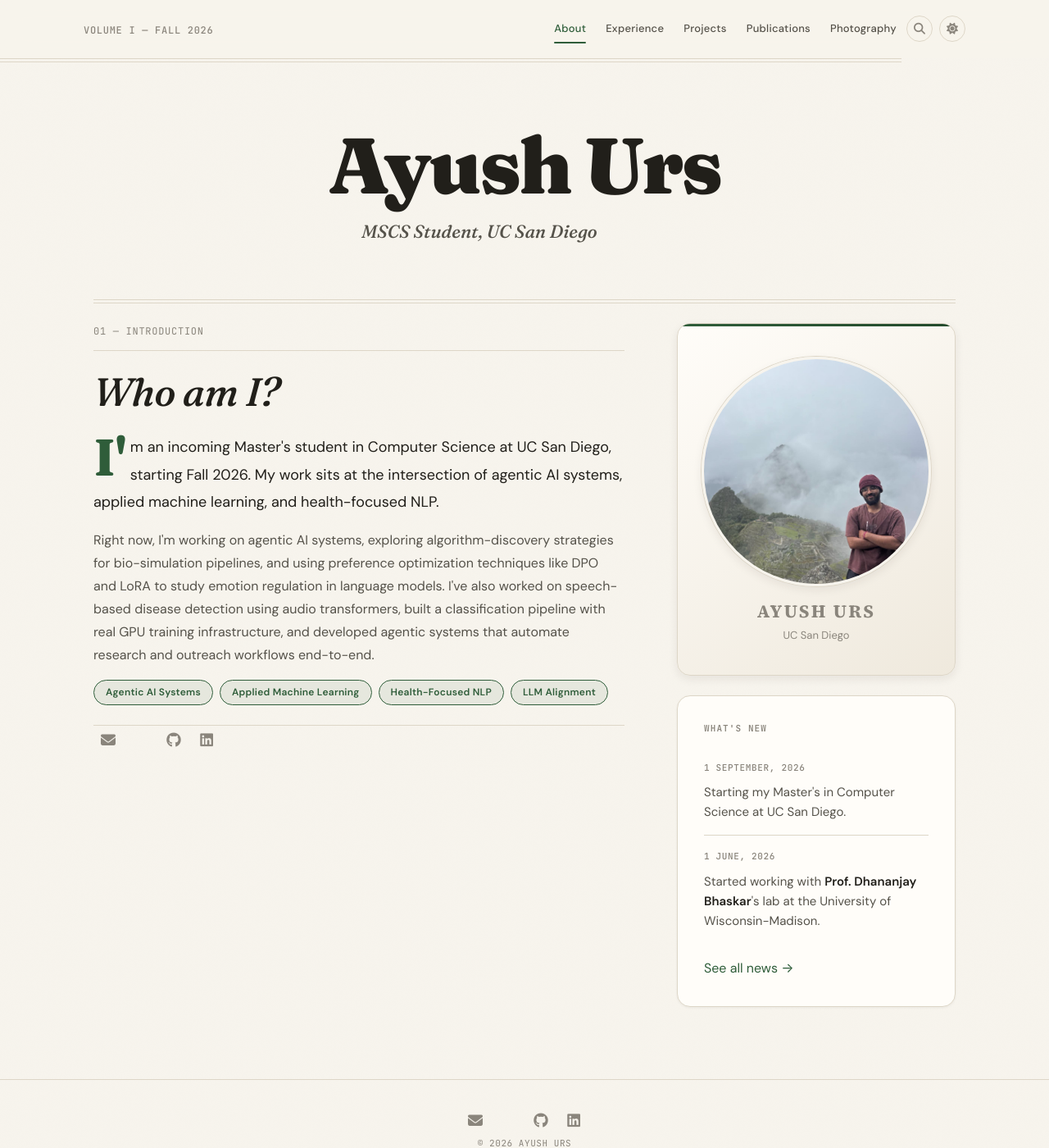
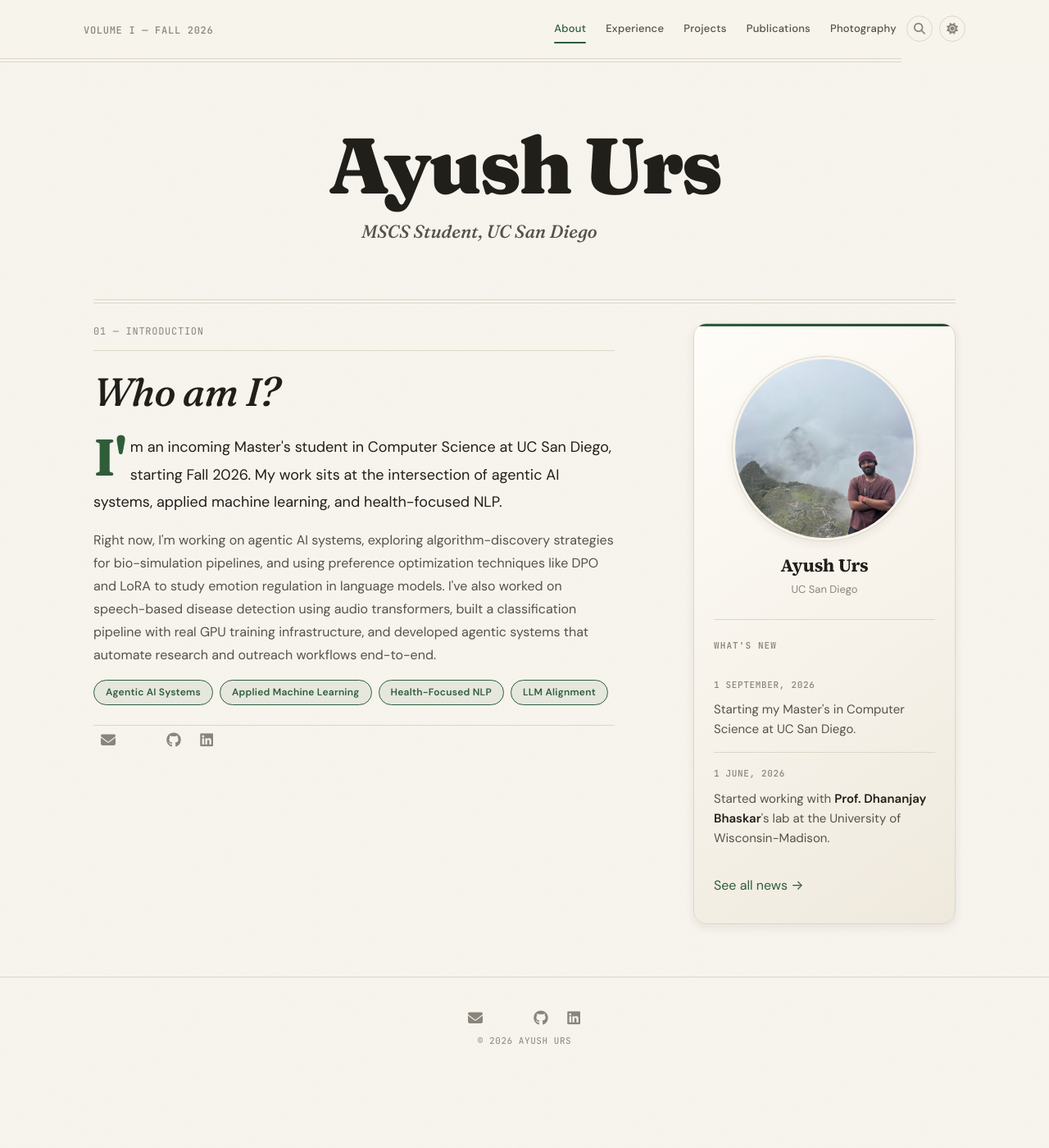
Before and after one commit to ayush11z/ayush11z.github.io, a Jekyll site: the page built from _pages/home.md, in a window 1280 px wide and 1400 px high. Shown: the whole window at 82% size. Built offline with Jekyll 4.4.1, drawn with Linux system fonts in a browser that asks for light colours; a style sheet for code colours, icons or effects is not loaded.

Commit message:
Merge profile + news into one card, shrink photo, push right
Combine the profile card and "What's New" card into a single card
(news section lives inside .profile-card, separated by a hairline),
shrink the profile photo ~20% (280px -> 224px), and widen the
main/sidebar gap further to push the card toward the right edge.

Co-Authored-By: Claude Sonnet 5 <noreply@anthropic.com>
Claude-Session: https://claude.ai/code/session_01UQwU1Kimv87JvCPAGi7yT4

```diff
--- a/_pages/home.md
+++ b/_pages/home.md
@@ -60,10 +60,9 @@ permalink: /
 {% endfor %}
 </ul>
 {% endif %}
-</div>
 
 {% if site.data.news and site.data.news.size > 0 %}
-<div class="section-card" style="margin-top: var(--space-6);">
+<div class="profile-news">
 <h4>What's New</h4>
 <div class="news-timeline">
 {% for article in site.data.news limit:5 %}
@@ -76,6 +75,7 @@ permalink: /
 <p style="margin-top: var(--space-4); margin-bottom: 0;"><a href="{{ site.url }}{{ site.baseurl }}/allnews.html">See all news &rarr;</a></p>
 </div>
 {% endif %}
+</div>
 
 </div>
 
--- a/_sass/components/_profile.scss
+++ b/_sass/components/_profile.scss
@@ -28,8 +28,8 @@
   }
 
   .profile-photo {
-    width: 280px;
-    height: 280px;
+    width: 224px;
+    height: 224px;
     max-width: 100%;
     border-radius: 50%;
     object-fit: cover;
@@ -58,4 +58,22 @@
     color: var(--text-muted);
     margin-bottom: var(--space-1);
   }
+
+  // "What's New" merged into the bottom of the same card
+  .profile-news {
+    text-align: left;
+    margin-top: var(--space-6);
+    padding-top: var(--space-6);
+    border-top: 1px solid var(--border-color);
+
+    h4 {
+      font-family: 'JetBrains Mono', 'Fira Code', monospace;
+      font-size: 0.6875rem;
+      font-weight: 700;
+      text-transform: uppercase;
+      letter-spacing: 0.1em;
+      color: var(--text-muted);
+      margin-top: 0;
+    }
+  }
 }
--- a/_sass/layouts/_home.scss
+++ b/_sass/layouts/_home.scss
@@ -38,8 +38,8 @@
 // Two-column split below the masthead: main content + "What's New" card
 .home-grid {
   display: grid;
-  grid-template-columns: 1fr 340px;
-  gap: var(--space-16);
+  grid-template-columns: 1fr 320px;
+  gap: 6rem;
   align-items: start;
 
   @media (max-width: 860px) {
@@ -59,23 +59,13 @@
 }
 
 .home-side {
-  .section-card {
+  .profile-card {
     position: sticky;
     top: calc(var(--space-16) + 2rem);
 
     @media (max-width: 860px) {
       position: static;
     }
-  }
-
-  h4 {
-    font-family: 'JetBrains Mono', 'Fira Code', monospace;
-    font-size: 0.6875rem;
-    font-weight: 700;
-    text-transform: uppercase;
-    letter-spacing: 0.1em;
-    color: var(--text-muted);
-    margin-top: 0;
   }
 }
 
```
